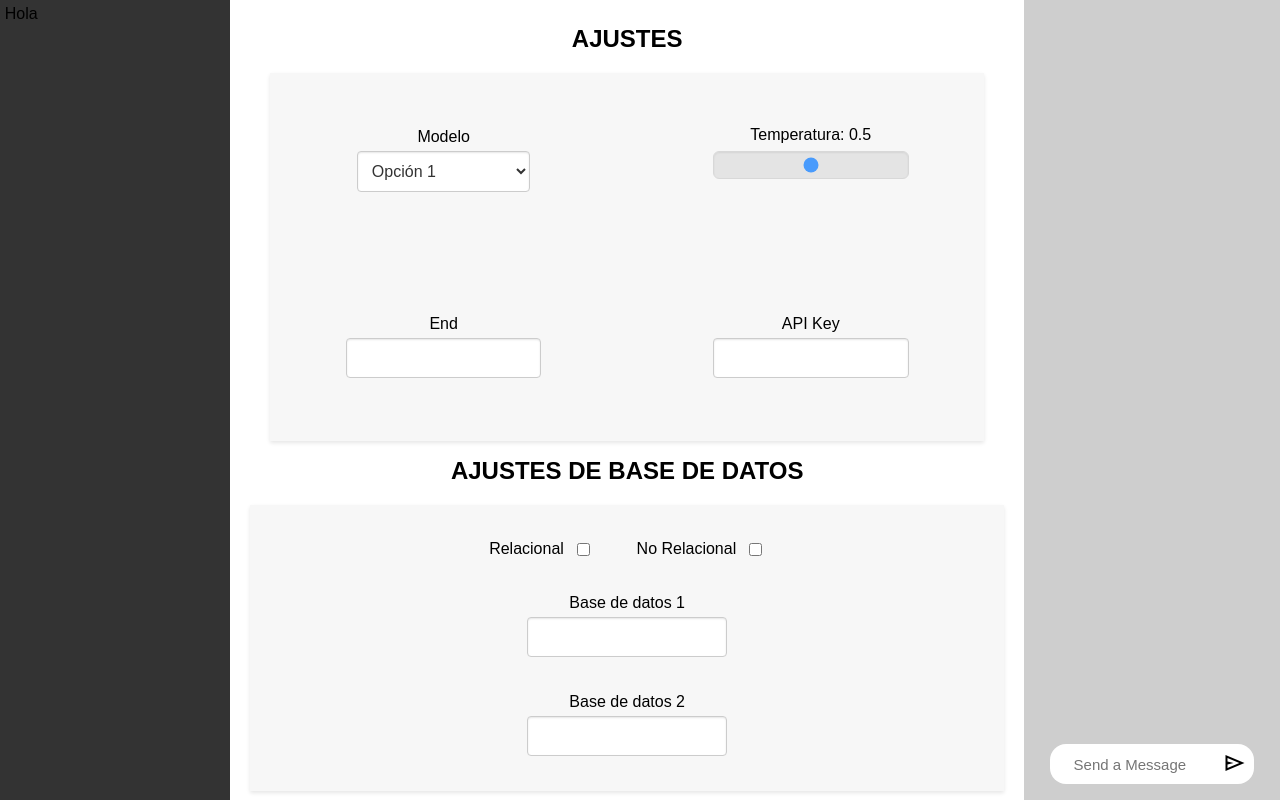
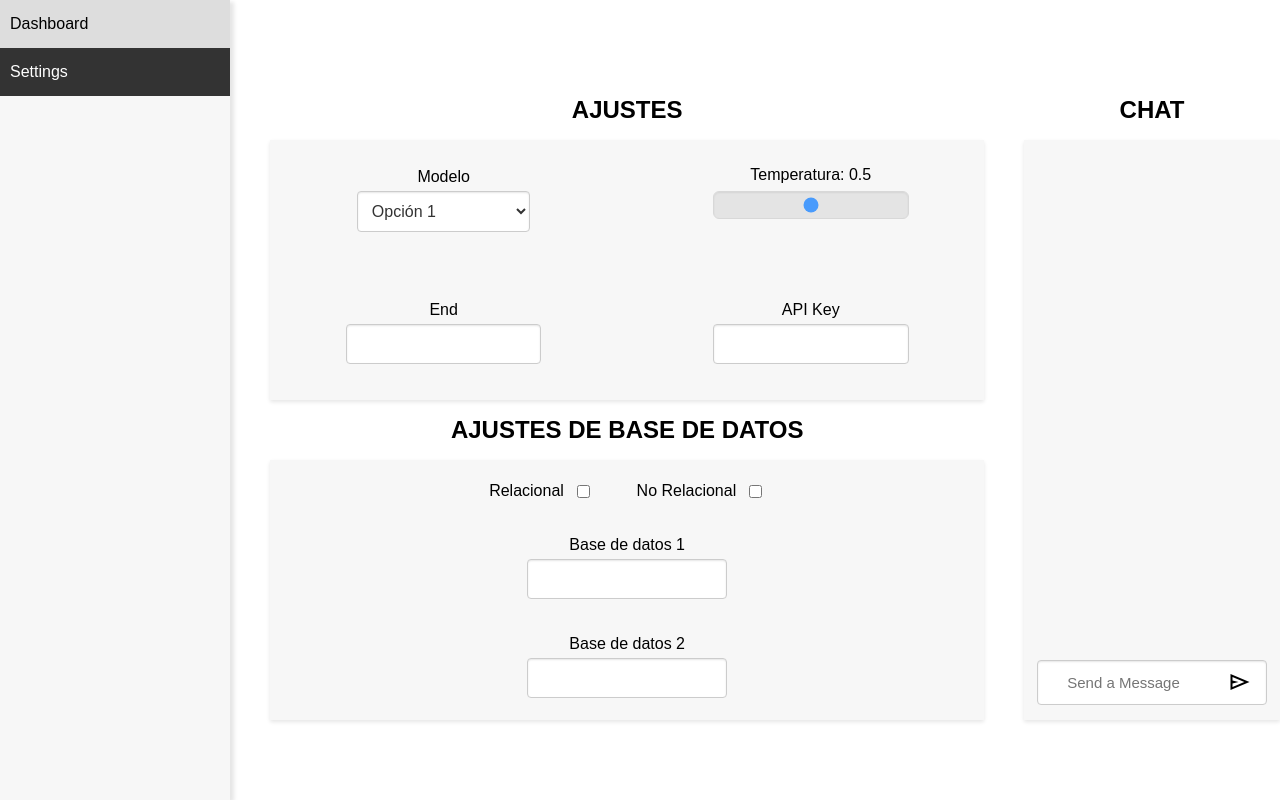
Before and after one commit to CodeX-Develop/gpt_service_py, a FastAPI app: page / in a window 1280 px wide. Run offline with FastAPI, Linux system fonts and the light colour scheme.

Commit message:
Cammbios en html y css

```diff
--- a/app/static/style.css
+++ b/app/static/style.css
@@ -13,28 +13,65 @@ body {
     height: 100%;
 }
 
-.main-container p {
+.main-container .ia-settings p {
     margin: .3rem;
 }
 
 .navbar-left {
     width: 18%;
     height: 100%;
-    background-color: #333;
+    background-color: #f7f7f7;
+    box-shadow: 4px 2px 4px rgba(0, 0, 0, 0.1);
 }
 
+      .navbar-left ul {
+          list-style: none; /* Quitamos los puntos de la lista */
+          margin: 0;
+          padding: 0;
+          display: flex;
+          flex-direction: column;
+          width: 100%;
+      }
+
+      .navbar-left li {
+        display: flex; /* Mostrar los elementos de la lista en línea */
+        align-items: center;
+        justify-content: start;
+        margin-right: 20px; /* Espaciado entre elementos */
+        width: 100%;
+        height: 3rem;
+        background-color: #333;
+        transition: all .5s;
+    }
+
+    .navbar-left li a {
+        color: white; /* Color del texto */
+        text-decoration: none; /* Quitamos la subrayado de los enlaces */
+        padding: 5px 10px; /* Espaciado interno de los enlaces */
+    }
+
+    .navbar-left li:hover {
+      cursor: pointer;
+        background-color: #ddd; /* Color de fondo al pasar el ratón por encima */
+    }
+
+    .navbar-left li:hover a {
+        color: black; /* Color del texto al pasar el ratón por encima */
+    }
 
 .ia-settings {
     width: 62%;
+    height: 80%;
     border-radius: 6px;
     display: flex;
     flex-direction: column;
     align-items: center;
+    justify-content: center;
   }
 
 .settings-1 {
     width: 90%;
-    height: 23rem;
+    height: 50%;
     display: grid;
     grid-template-columns: 1fr 1fr;
     grid-gap: 20px;
@@ -51,10 +88,11 @@ justify-content: center;
 flex-direction: column;
 }
 
-  .ia-settings h1 {
+  .ia-settings h1,
+  .chat-box-cont h1 {
     font-size: 24px;
     text-align: center;
-    margin-bottom: 20px;
+    margin: 1rem;
   }
 
   .ia-settings #model {
@@ -98,13 +136,13 @@ flex-direction: column;
 
   .settings-2 {
     width: 90%;
+    height: 50%;
     display: flex;
     flex-direction: column;
     align-items: center;
     justify-content: center;
     background-color: #f7f7f7;
     box-shadow: 0 2px 4px rgba(0, 0, 0, 0.1);
-    padding: 20px;
   }
 
   .relacional-main-cont {
@@ -135,25 +173,40 @@ flex-direction: column;
     width: 50%;
   }
 
+  .chat-box-cont {
+    display: flex;
+    flex-direction: column;
+    align-items: center;
+    justify-content: space-between;
+    width: 20%;
+    height: 80%;
+  }
+
 .chat-box {
     display: flex;
     flex-direction: column;
     align-items: center;
     justify-content: flex-end;
-    background-color: rgb(206, 206, 206);
-    width: 20%;
+    background-color: #f7f7f7;
+    box-shadow: 0 2px 4px rgba(0, 0, 0, 0.1);
+    width: 100%;
     height: 100%;
 }
 
 .input-box {
-    display: flex;
-    align-items: center;
-    justify-content: center;
-    margin: 1rem 0;
-    background-color: white;
-    border-radius: 1rem;
-    width: 80%;
-    height: 2.5rem;
+  display: flex;
+  align-items: center;
+  justify-content: center;
+  width: 85%;
+  padding: 5px;
+  margin-bottom: 15px;
+  font-size: 16px;
+  border-radius: 4px;
+  border: 1px solid #ccc;
+  box-shadow: inset 0 1px 2px rgba(0, 0, 0, 0.1);
+  background-color: #fff;
+  color: #333;
+  transition: border-color 0.3s ease;
 }
 
 #message-input {
@@ -195,6 +248,7 @@ flex-direction: column;
     display: flex;
     align-items: center;
     justify-content: center;
+    box-shadow: 0 0 2rem rgba(0, 0, 0, 0.075), 0rem 1rem 1rem -1rem rgba(0, 0, 0, 0.1);
 }
 
 .ia-message {
--- a/app/templates/index.html
+++ b/app/templates/index.html
@@ -11,7 +11,11 @@
     <div class="main-container">
 
         <div class="navbar-left">
-            <p>Hola</p>
+            <ul>
+                <li><a href="#">Dashboard</a></li>
+                <li><a href="#">Settings</a></li>
+                <!-- <li><a href="#">Chat</a></li> -->
+            </ul>
         </div>
 
         <div class="ia-settings">
@@ -70,6 +74,8 @@
             </div>
         </div>
 
+        <div class="chat-box-cont">
+            <h1>CHAT</h1>
             <div class="chat-box">
                 <div id="response-container"></div>
 
@@ -81,6 +87,7 @@
                 </div>
             </div>
         </div>
+    </div>
     <script src="/static/index.js"></script>
 </body>
 </html>
```
Lines whose indentation alone changed are shown as unchanged.
